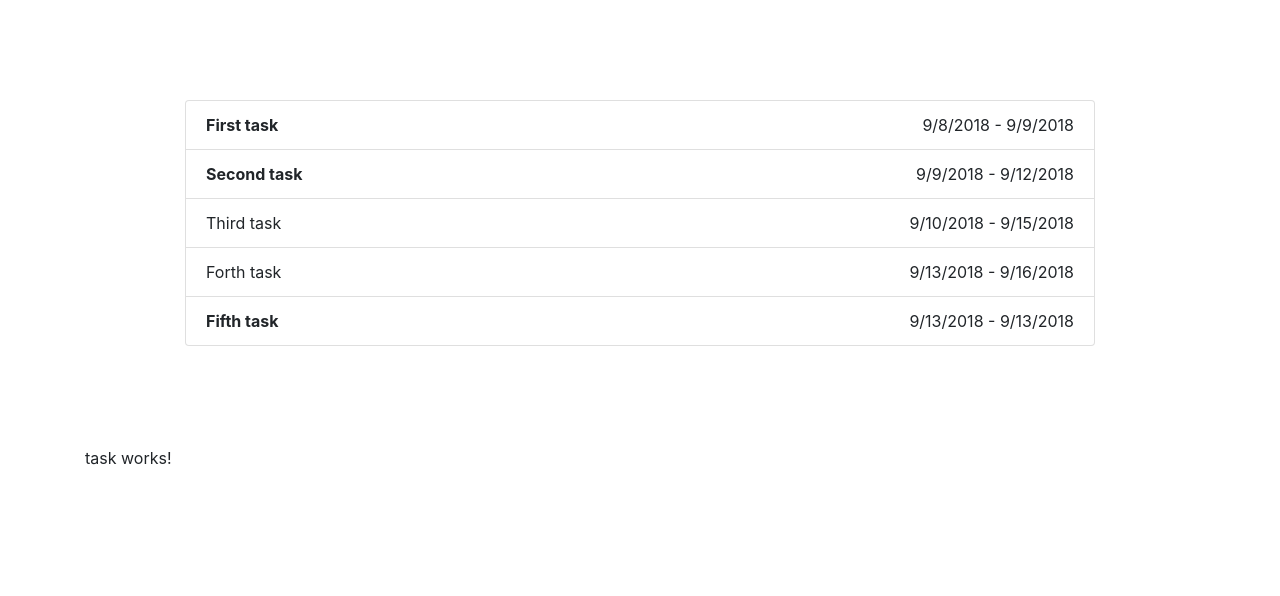
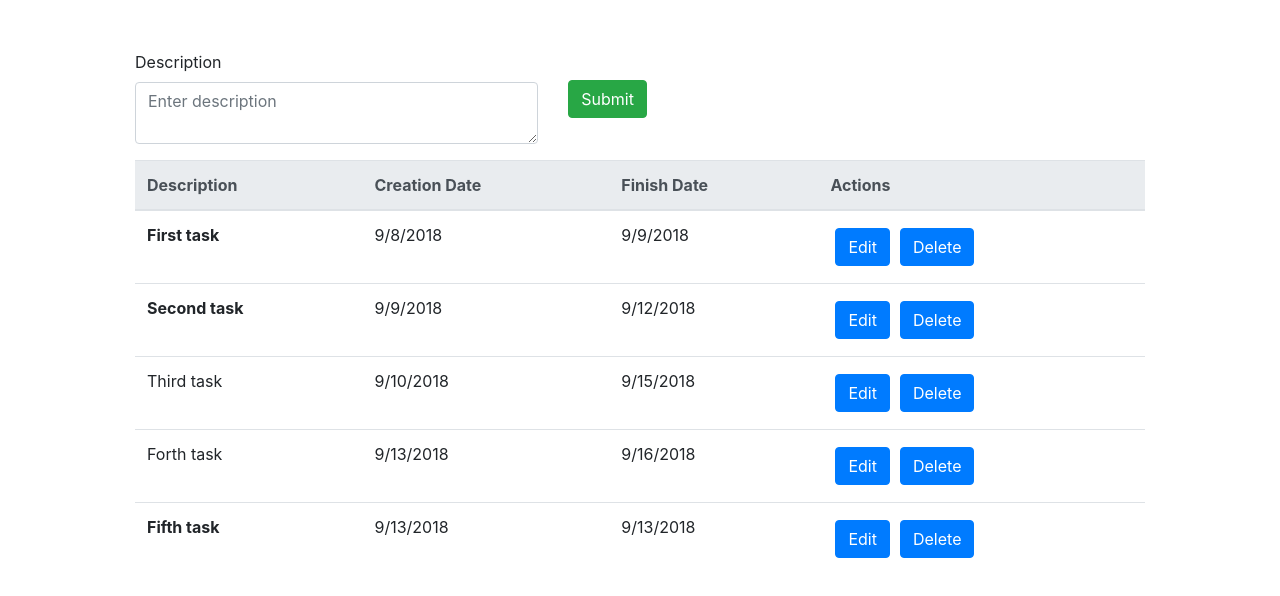
Before and after one commit to ansiya/todo-front, an Angular app: page / in a window 1280 px wide. Shown: the top 596 px of the page. Built offline with nearby package versions, Linux system fonts and the light colour scheme.

Commit message:
CRUD operations with task, add task service, form validation

```diff
--- a/src/app/app.component.html
+++ b/src/app/app.component.html
@@ -3,6 +3,4 @@
 
   <app-task-list></app-task-list>
 
-  <app-task></app-task>
-
 </div>
--- a/src/app/app.module.ts
+++ b/src/app/app.module.ts
@@ -3,6 +3,7 @@ import { NgModule } from '@angular/core';
 import { ModalModule } from 'ngx-bootstrap/modal';
 
 import { AppComponent } from './app.component';
+import { FormsModule }   from '@angular/forms';
 import { TaskListComponent } from './tasks/task-list/task-list.component';
 import { TaskComponent } from './tasks/task/task.component';
 
@@ -14,6 +15,7 @@ import { TaskComponent } from './tasks/task/task.component';
   ],
   imports: [
     BrowserModule,
+    FormsModule,
     ModalModule.forRoot()
   ],
   providers: [],
--- a/src/app/tasks/task-list/task-list.component.css
+++ b/src/app/tasks/task-list/task-list.component.css
@@ -1,6 +1,13 @@
 .top-offset{
-  margin: 100px;
+  margin: 50px;
 }
 .overdue{
   font-weight: bold;
 }
+.action-btn-block{
+  display: inline-block;
+  padding: 5px;
+}
+.not-bold{
+  font-weight: normal;
+}
--- a/src/app/tasks/task-list/task-list.component.html
+++ b/src/app/tasks/task-list/task-list.component.html
@@ -1,16 +1,48 @@
 <div class="top-offset">
-  <ul class="list-group">
-    <li class="list-group-item" *ngFor="let task of tasks">
-      <div class="row">
-        <div class="col-sm-8">
-          <span [ngClass]="{'overdue': task.finishDate < today}">
-            {{ task.description}}
-          </span>
+  <app-task></app-task>
+  <table class="table">
+    <thead class="thead-light">
+    <tr>
+      <th scope="col">Description</th>
+      <th scope="col">Creation Date</th>
+      <th scope="col">Finish Date</th>
+      <th scope="col">Actions</th>
+    </tr>
+    </thead>
+    <tbody>
+    <tr *ngFor="let task of tasks; let i = index">
+      <td [ngClass]="{overdue: task.finishDate < today}" scope="row">
+        <span *ngIf="activeIndex != i">{{ task.description }}</span>
+        <div *ngIf="activeIndex == i" class="form-group not-bold">
+          <label for="description">Description</label>
+          <textarea [(ngModel)]="tempTask.description" id="description" name="description" class="form-control"
+                    placeholder="Enter description"
+                    maxlength="128" rows="2" required #description="ngModel"></textarea>
+          <div *ngIf="description.invalid && (description.dirty || description.touched)"
+               class="alert alert-danger">
+
+            <div *ngIf="!!description.errors.required">
+              Description is required.
+            </div>
+            <div *ngIf="!!description.errors.maxLength">
+              Name must not be longer than 128 characters.
+            </div>
+          </div>
         </div>
-        <div class="col-sm-4 text-right">
-          {{ task.startDate.toLocaleDateString()}} - {{ task.finishDate.toLocaleDateString() }}
+      </td>
+      <td>{{task.startDate.toLocaleDateString()}}</td>
+      <td>{{task.finishDate.toLocaleDateString()}}</td>
+      <td>
+        <div class="action-btn-block">
+          <button class="btn btn-primary" *ngIf="activeIndex != i" (click)="enableEdit(i)">Edit</button>
+          <button class="btn btn-primary" *ngIf="activeIndex == i" (click)="updateTask(i)">Save</button>
         </div>
-      </div>
-    </li>
-  </ul>
+        <div class="action-btn-block">
+          <button class="btn btn-primary" *ngIf="activeIndex != i" (click)="deleteTask(i)">Delete</button>
+          <button class="btn btn-default" *ngIf="activeIndex == i" (click)="cancelEdit()">Cancel</button>
+        </div>
+      </td>
+    </tr>
+    </tbody>
+  </table>
 </div>
--- a/src/app/tasks/task-list/task-list.component.ts
+++ b/src/app/tasks/task-list/task-list.component.ts
@@ -1,5 +1,6 @@
-import { Component, OnInit } from '@angular/core';
-import { TASKS } from './mock-tasks';
+import {Component, OnInit} from '@angular/core';
+import {TaskService} from '../task.service';
+import {Task} from "../task";
 
 @Component({
   selector: 'app-task-list',
@@ -7,12 +8,42 @@ import { TASKS } from './mock-tasks';
   styleUrls: ['./task-list.component.css']
 })
 export class TaskListComponent implements OnInit {
-  tasks = TASKS;
+  tasks: Task[];
   today = new Date();
+  activeIndex = null;
+  tempTask: Task;
 
-  constructor() { }
+  constructor(private taskService: TaskService) {
+  }
 
   ngOnInit() {
+    this.getTasks();
+  }
+
+  enableEdit(i) {
+    this.activeIndex = i;
+    this.tempTask = Object.assign({}, this.tasks[i]);
+  }
+
+  cancelEdit() {
+    this.activeIndex = null;
+    this.tempTask = new Task();
+  }
+
+  updateTask(i) {
+    if (this.tempTask.description != "") {
+      this.taskService.updateTask(Object.assign({}, this.tempTask), i);
+    }
+    this.activeIndex = null;
+    this.tempTask = new Task();
+  }
+
+  deleteTask(i) {
+    this.taskService.removeTask(i);
+  }
+
+  getTasks(): void {
+    this.tasks = this.taskService.getTasks();
   }
 
 }
--- /dev/null
+++ b/src/app/tasks/task.service.ts
@@ -0,0 +1,27 @@
+import { Injectable } from '@angular/core';
+import { Task } from './task';
+import { TASKS } from './task-list/mock-tasks';
+
+@Injectable({
+  providedIn: 'root'
+})
+export class TaskService {
+
+  constructor() { }
+
+  getTasks(): Task[] {
+    return TASKS;
+  }
+
+  addTask(task: Task): void {
+    TASKS.push(task);
+  }
+
+  updateTask(task: Task, i:number): void {
+    TASKS[i] = task;
+  }
+
+  removeTask(i:number){
+    TASKS.splice(i, 1);
+  }
+}
--- a/src/app/tasks/task/task.component.css
+++ b/src/app/tasks/task/task.component.css
@@ -0,0 +1,6 @@
+
+@media screen and (min-width: 575px){
+  .submit-btn button{
+    margin-top: 30px;
+  }
+}
--- a/src/app/tasks/task/task.component.html
+++ b/src/app/tasks/task/task.component.html
@@ -1,3 +1,23 @@
-<p>
-  task works!
-</p>
+<form #newTask="ngForm" (ngSubmit)="onSubmit(newTask)">
+  <div class="row">
+    <div class="col-sm-5 form-group">
+      <label for="description">Description</label>
+      <textarea [(ngModel)]="task.description" id="description" name="description" class="form-control" placeholder="Enter description"
+                maxlength="128" rows="2" required #description="ngModel"></textarea>
+      <div *ngIf="description.invalid && (description.dirty || description.touched)"
+           class="alert alert-danger">
+
+        <div *ngIf="!!description.errors.required">
+          Description is required.
+        </div>
+        <div *ngIf="!!description.errors.maxLength">
+          Name must not be longer than 128 characters.
+        </div>
+      </div>
+    </div>
+
+    <div class="col-sm-2 submit-btn">
+      <button class="btn btn-success">Submit</button>
+    </div>
+  </div>
+</form>
--- a/src/app/tasks/task/task.component.ts
+++ b/src/app/tasks/task/task.component.ts
@@ -1,4 +1,9 @@
-import { Component, OnInit } from '@angular/core';
+import { Component, OnInit, Output, EventEmitter } from '@angular/core';
+import {NgForm} from '@angular/forms';
+import { Task } from '../task';
+import { TaskService } from '../task.service';
+import {EmptyError} from "rxjs/index";
+
 
 @Component({
   selector: 'app-task',
@@ -7,9 +12,22 @@ import { Component, OnInit } from '@angular/core';
 })
 export class TaskComponent implements OnInit {
 
-  constructor() { }
+  task = new Task();
+
+  @Output() messageEvent = new EventEmitter<Task>();
+
+  constructor(private taskService: TaskService) { }
 
   ngOnInit() {
   }
 
+  onSubmit(f: NgForm) {
+    if(this.task.description != "" ){
+      this.task.finishDate = new Date();
+      this.taskService.addTask(Object.assign({}, this.task));
+      this.task = new Task();
+      f.resetForm();
+    }
+  }
+
 }
```
Also changed, not shown: 5 other files (tests, documents, lock files or other folders).
